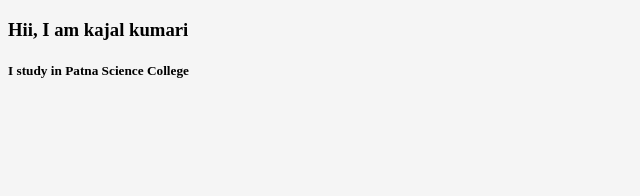
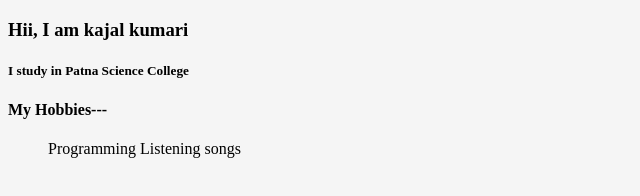
Before and after one commit to Developers-codz/kajal-site, a plain HTML site: page index.html in a window 1280 px wide. Shown: the whole page, without its empty margins (0-640 px from the left). Drawn offline with Linux system fonts and the light colour scheme.

Commit message:
feat-added hobbies

```diff
--- a/index.html
+++ b/index.html
@@ -14,5 +14,14 @@
         I study in Patna Science College
     </h5>
 
+    <h4>
+        My Hobbies---
+    </h4>
+    <ul>
+        Programming
+        Listening songs
+
+    </ul>
+
 </body>
 </html>
```
Also changed, not shown: 1 other file.
